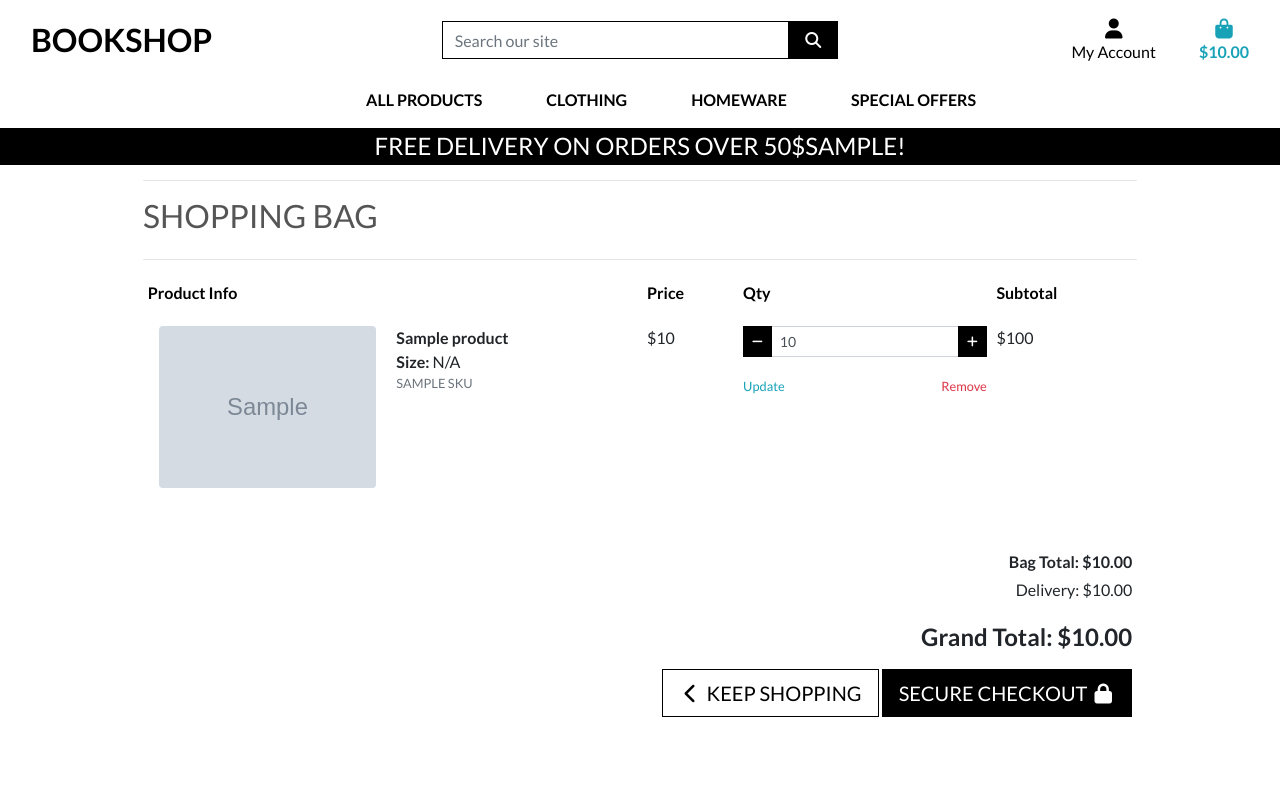
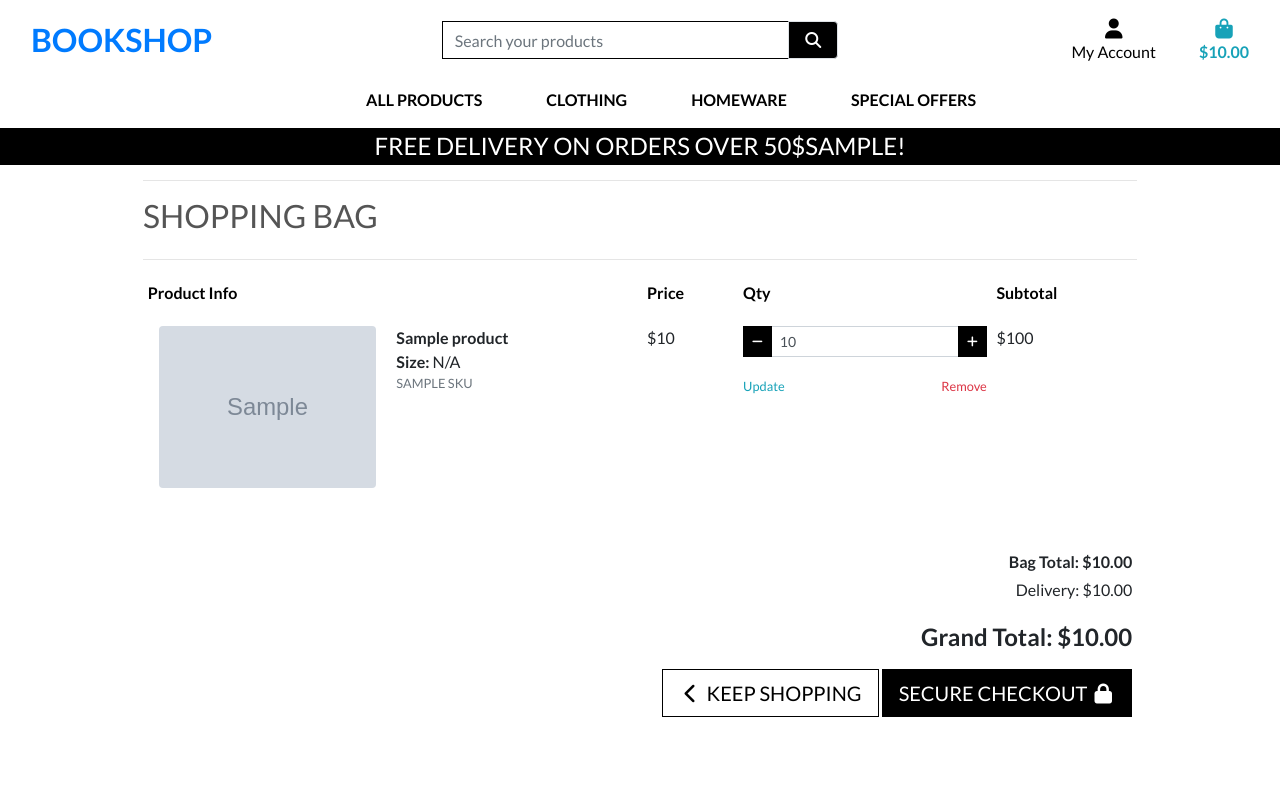
Before and after one commit to MalleNur/project-milestone4, a Django app: template bag/templates/bag/bag.html in a window 1280 px wide. Run offline with Django 3.2, Linux system fonts and the light colour scheme; the template is opened without the code that fills it: most values are stand-ins (such as "Sample title", 1, 10 or a date in 2020); grey boxes marked "Sample" are stand-in pictures; some libraries are stand-ins or nearby versions.

Commit message:
add changes under search bar, headerlogo base.html

```diff
--- a/templates/base.html
+++ b/templates/base.html
@@ -51,16 +51,16 @@
         <div id="topnav" class="row bg-white pt-lg-2 d-none d-lg-flex">
             <div class="col-12 col-lg-4 my-auto py-1 py-lg-0 text-center text-lg-left">
                 <a href="{% url 'home' %}" class="nav-link main-logo-link">
-                    <h2 class="logo-font text-black my-0"><strong>BookShop</strong></h2>
+                    <h2 class="logo-font text-green my-0"><strong>BookShop</strong></h2>
                 </a>
             </div>
             <!-- Search bar -->
-            <div class="col-12 col-lg-4 my-auto py-1 py-lg-0">
+            <div class="col-12 col-lg-4 my-auto py-1 py-lg-0 text-center text-lg-left">
                 <form method="GET" action="{% url 'products' %}">
                     <div class="input-group w-100">
-                        <input class="form-control border border-black rounded-0" type="text" name="q" placeholder="Search our site">
+                        <input class="form-control border border-black rounded-0" type="text" name="q" placeholder="Search your products">
                         <div class="input-group-append">
-                            <button class="form-control btn btn-black border border-black rounded-0" type="submit">
+                            <button class="form-control btn btn-black border border-green rounded-5" type="submit">
                                 <span class="icon">
                                     <i class="fas fa-search"></i>
                                 </span>
```
